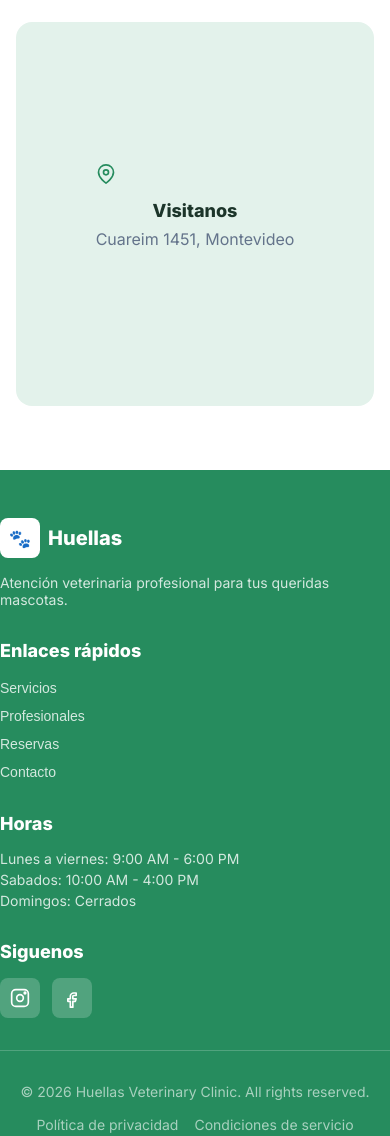
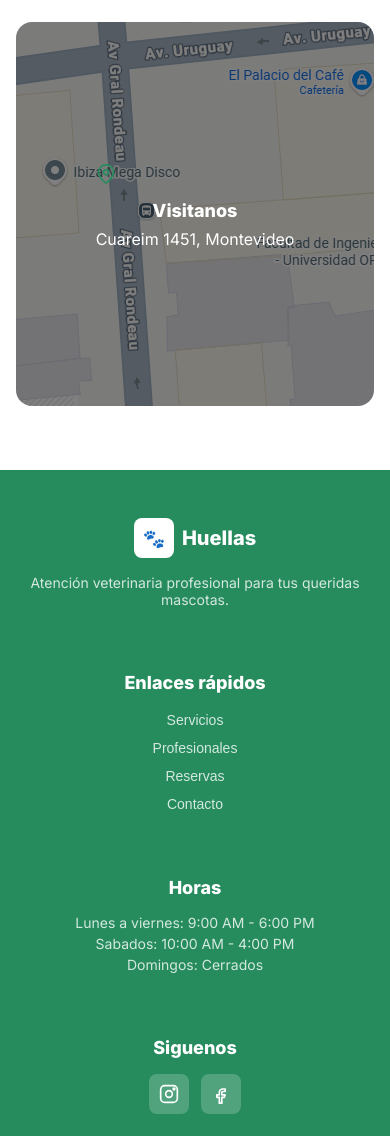
Before and after one commit to NahueDelfino/Obligatorio-Ing.Software, a plain HTML site: page Obligatorio/index.html in a window 390 px wide. Shown: the part 6120-7256 px from the top of the page. Drawn offline with Linux system fonts and the light colour scheme.

Commit message:
Footer mobile y foto de mapa

```diff
--- a/Obligatorio/css/style.css
+++ b/Obligatorio/css/style.css
@@ -116,7 +116,6 @@ code {
 .mt-2 { margin-top: .5rem; }
 .max-w-2 { max-width: 42rem; }
 .small { font-size: .875rem; }
-.muted { color: hsl(var(--muted-foreground)); }
 
 .scroll-mt-20 { scroll-margin-top: 5rem; }
 
@@ -585,13 +584,29 @@ code {
 .social-btn:hover { background: hsl(var(--primary)); color: white; }
 
 .map-placeholder {
-  background: hsl(var(--secondary));
+  position: relative;
+  background-image: url(../img/ubicacion.png);
+  z-index: 1;
   border-radius: 1rem;
   overflow: hidden;
   min-height: 24rem;
   display: grid;
   place-items: center;
+  color: white
 }
+
+.map-placeholder::before{
+  content: "";
+  position: absolute;
+  inset: 0; background: rgba(0, 0, 0, 0.5);
+  z-index: 0;
+}
+
+.map-placeholder > .map-inner{
+  position: relative;
+   z-index: 1;
+}
+
 @media (min-width: 768px) { .map-placeholder { min-height: 100%; } }
 .map-inner { text-align: center; padding: 2rem; display: grid; gap: 1rem; }
 
@@ -601,7 +616,9 @@ code {
   color: white;
 }
 .footer-pad { padding: 3rem 0; }
-@media (min-width: 768px) { .footer-pad { padding: 4rem 0; } }
+
+
+@media (min-width: 768px) { .footer-pad { padding: 4rem 0;} }
 
 .footer-grid {
   display: grid;
@@ -609,7 +626,34 @@ code {
   margin-bottom: 2rem;
 }
 @media (min-width: 768px) {
-  .footer-grid { grid-template-columns: repeat(4, 1fr); gap: 2rem; }
+  .footer-grid { grid-template-columns: repeat(4, 1fr); gap: 2rem;}
+}
+
+@media (max-width: 767px) {
+  .footer-grid {
+    text-align: center;
+    justify-items: center;
+  }
+
+  .footer-grid > div{
+    margin-bottom: 2rem;
+  }
+
+  .footer-brand-row {
+    justify-content: center;
+  }
+
+  .link-btn {
+    text-align: center;
+  }
+
+  .footer-social {
+    justify-content: center;
+  }
+
+  .footer-legal {
+    justify-content: center;
+  }
 }
 
 .footer-brand-row { display: flex; gap: .5rem; align-items: center; margin-bottom: 1rem; }
```
